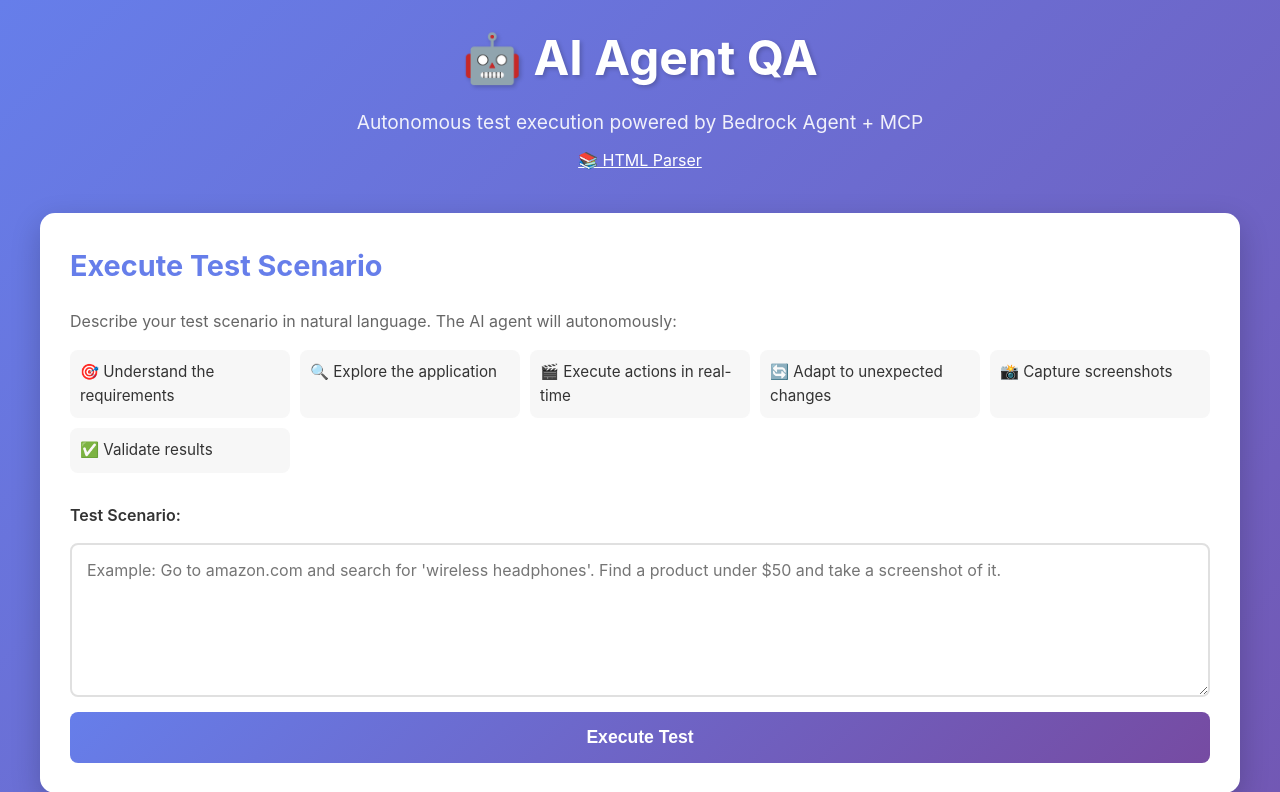
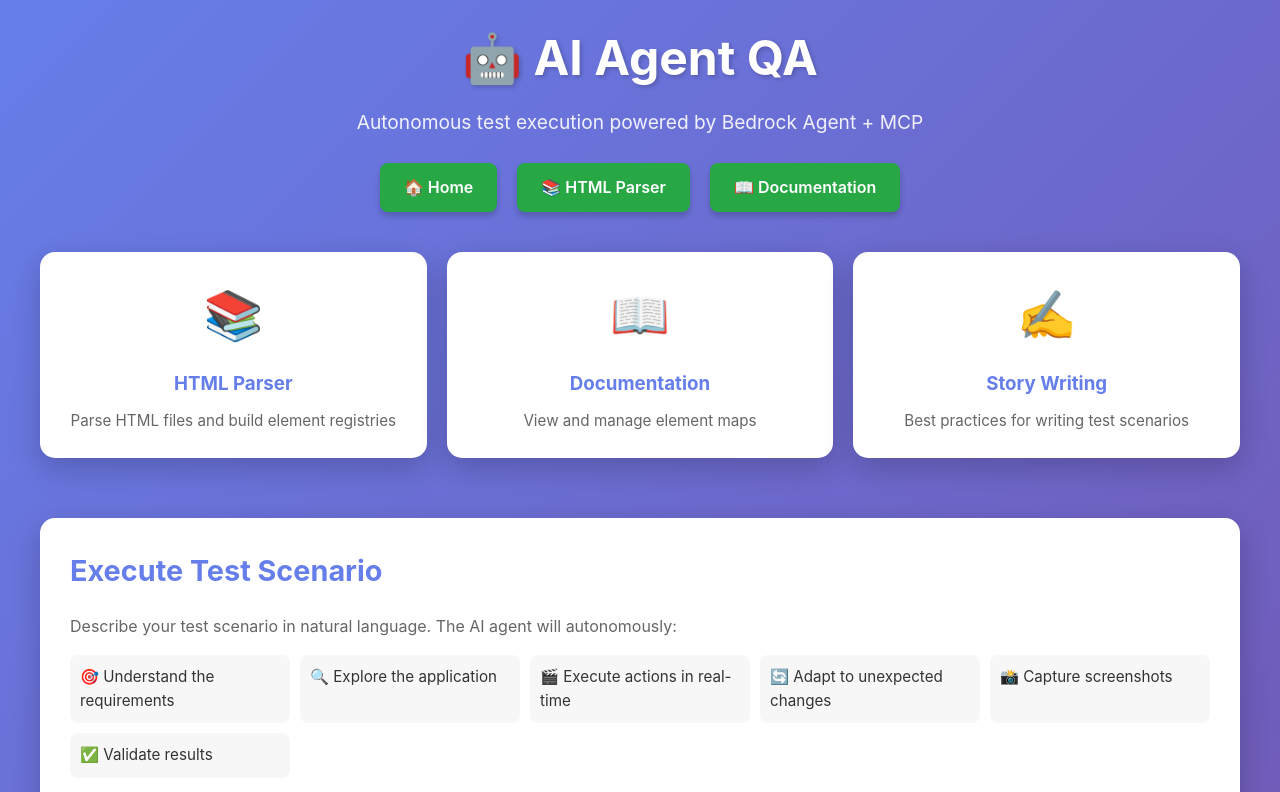
Before and after one commit to laxmilolla/DATAHUB_AI_Agent, a Flask app: page / in a window 1280 px wide. Shown: the top 792 px of the page. Run offline with Flask 3, Linux system fonts and the light colour scheme; data that the repository does not hold is empty.

Commit message:
Add three quick access boxes above test scenario: Parser, Documentation, Story Writing

```diff
--- a/web/templates/index.html
+++ b/web/templates/index.html
@@ -11,10 +11,39 @@
         <header>
             <h1>🤖 AI Agent QA</h1>
             <p class="subtitle">Autonomous test execution powered by Bedrock Agent + MCP</p>
-            <a href="/parser" style="color: white; margin-top: 10px; display: inline-block;">📚 HTML Parser</a>
+            <nav style="display: flex; justify-content: center; gap: 20px; margin-top: 25px; flex-wrap: wrap;">
+                <a href="/" class="nav-box" style="background: #28a745; color: white; padding: 12px 24px; border-radius: 8px; text-decoration: none; font-weight: 600; box-shadow: 0 4px 6px rgba(0,0,0,0.2); transition: transform 0.2s;">
+                    🏠 Home
+                </a>
+                <a href="/parser" class="nav-box" style="background: #28a745; color: white; padding: 12px 24px; border-radius: 8px; text-decoration: none; font-weight: 600; box-shadow: 0 4px 6px rgba(0,0,0,0.2); transition: transform 0.2s;">
+                    📚 HTML Parser
+                </a>
+                <a href="/element-maps" class="nav-box" style="background: #28a745; color: white; padding: 12px 24px; border-radius: 8px; text-decoration: none; font-weight: 600; box-shadow: 0 4px 6px rgba(0,0,0,0.2); transition: transform 0.2s;">
+                    📖 Documentation
+                </a>
+            </nav>
         </header>
 
         <main>
+            <!-- Three Quick Access Boxes -->
+            <div style="display: grid; grid-template-columns: repeat(auto-fit, minmax(280px, 1fr)); gap: 20px; margin-bottom: 30px;">
+                <div class="card" style="text-align: center; padding: 25px; cursor: pointer; transition: transform 0.2s;" onclick="window.location.href='/parser'" onmouseover="this.style.transform='translateY(-5px)'" onmouseout="this.style.transform='translateY(0)'">
+                    <div style="font-size: 3em; margin-bottom: 15px;">📚</div>
+                    <h3 style="color: #667eea; margin-bottom: 10px;">HTML Parser</h3>
+                    <p style="color: #666; font-size: 0.95em;">Parse HTML files and build element registries</p>
+                </div>
+                <div class="card" style="text-align: center; padding: 25px; cursor: pointer; transition: transform 0.2s;" onclick="window.location.href='/element-maps'" onmouseover="this.style.transform='translateY(-5px)'" onmouseout="this.style.transform='translateY(0)'">
+                    <div style="font-size: 3em; margin-bottom: 15px;">📖</div>
+                    <h3 style="color: #667eea; margin-bottom: 10px;">Documentation</h3>
+                    <p style="color: #666; font-size: 0.95em;">View and manage element maps</p>
+                </div>
+                <div class="card" style="text-align: center; padding: 25px; cursor: pointer; transition: transform 0.2s;" onclick="window.open('/static/docs/STORY_WRITING_BEST_PRACTICES.html', '_blank')" onmouseover="this.style.transform='translateY(-5px)'" onmouseout="this.style.transform='translateY(0)'">
+                    <div style="font-size: 3em; margin-bottom: 15px;">✍️</div>
+                    <h3 style="color: #667eea; margin-bottom: 10px;">Story Writing</h3>
+                    <p style="color: #666; font-size: 0.95em;">Best practices for writing test scenarios</p>
+                </div>
+            </div>
+
             <div class="card">
                 <h2>Execute Test Scenario</h2>
                 <p class="info">
```
